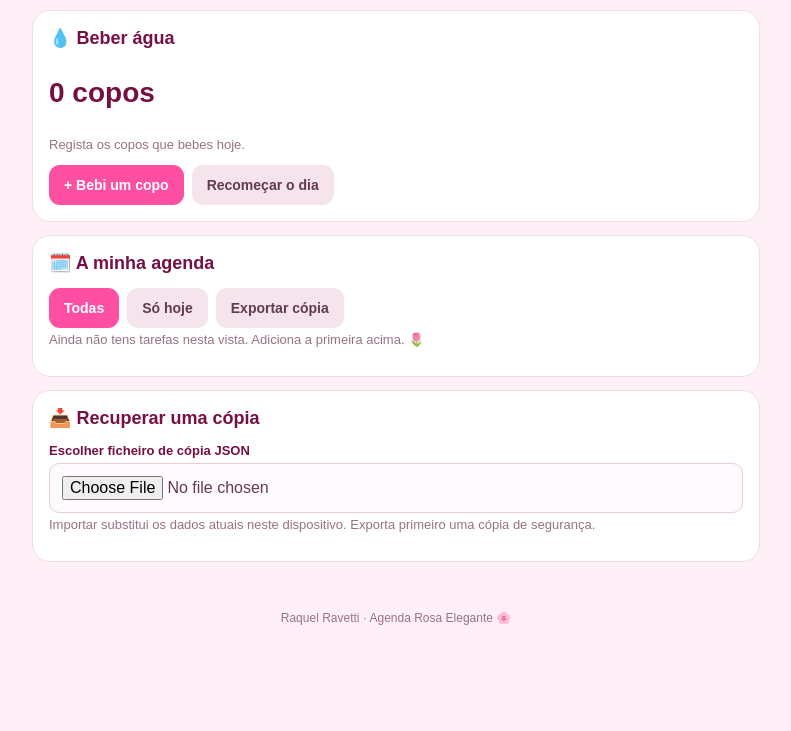
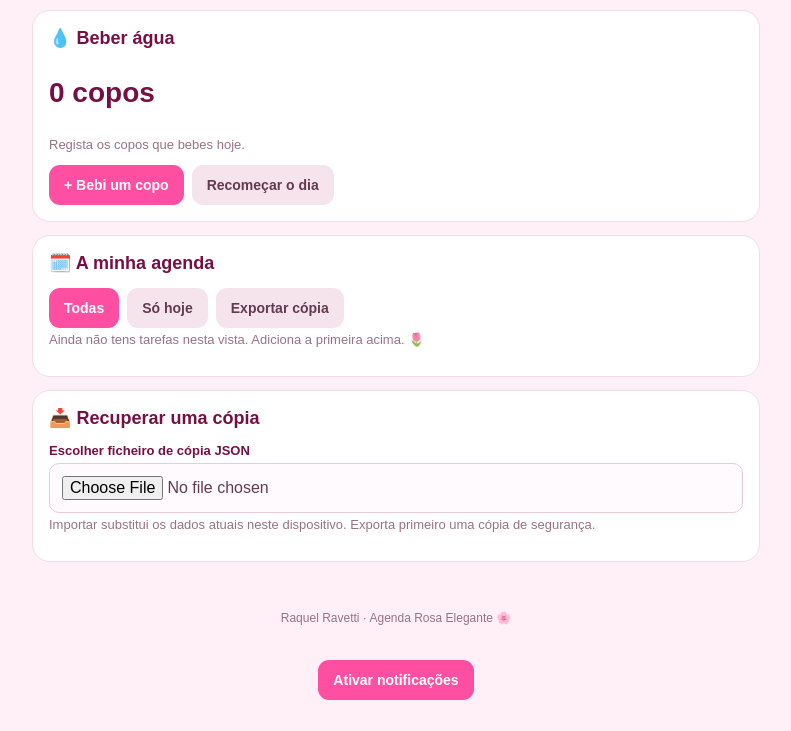
Before and after one commit to pedrocorreiauber25-max/Raquel-Ravetti., a plain HTML site: page index.html in a window 1280 px wide. Shown: the part 1155-1886 px from the top of the page, without its empty margins (244-1035 px from the left). Before the commit the page ends 1800 px from the top, so only its background shows below. Drawn offline with Linux system fonts and the light colour scheme.

Commit message:
Add notification button and status display
Added a button to enable notifications and a status paragraph.

```diff
--- a/index.html
+++ b/index.html
@@ -34,4 +34,9 @@ notificationButton.addEventListener('click',async()=>{try{if(!('serviceWorker'in
 if(!firebase.apps.length)firebase.initializeApp({apiKey:"AIzaSyCTT1Jdogyz2zoWLPyYJwLGrF5NAxxRKNc",authDomain:"raquel-ravetti.firebaseapp.com",projectId:"raquel-ravetti",storageBucket:"raquel-ravetti.firebasestorage.app",messagingSenderId:"484822429376",appId:"1:484822429376:web:1c0e95538955ab5db08725"});
 const registration=await navigator.serviceWorker.register('./firebase-messaging-sw.js');const messaging=firebase.messaging();const token=await messaging.getToken({vapidKey:'BOviXGxwqxhE8f069RXW8ms2DAjZAlCxk_UFugPu_uaRnheOxeGA2mU-M4o-A1kdP9RFqTDCnOaI1oL3ZvudBUk',serviceWorkerRegistration:registration});if(!token)throw new Error('Não foi possível registar o dispositivo.');notificationStatus.textContent='Notificações ativadas neste dispositivo!';notificationButton.textContent='Notificações ativadas';console.log('Token de notificações obtido.');
 }catch(error){notificationStatus.textContent='Erro: '+(error.message||'Não foi possível configurar.');console.error(error)}});
-</script></body></html>
+</script><div style="text-align:center;padding:15px">
+  <button id="enableNotifications" type="button">
+    Ativar notificações
+  </button>
+  <p id="notificationStatus"></p>
+</div></body></html>
```
